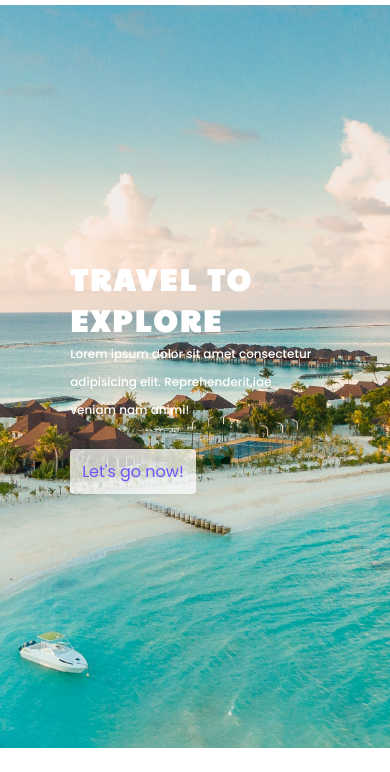
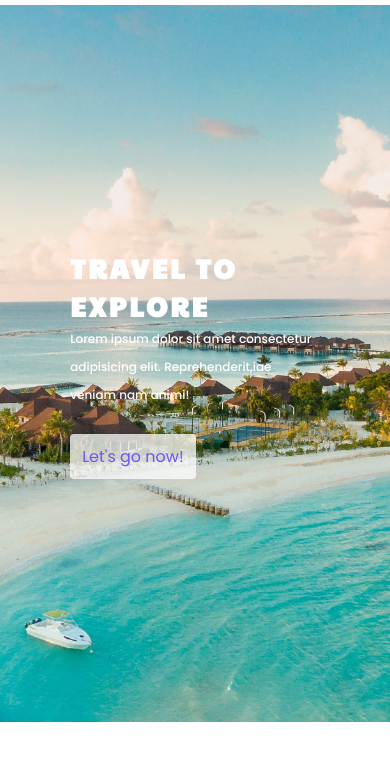
Before and after one commit to Hasime1/Travel-explore, a plain HTML site: page index.html in a window 390 px wide. Shown: the part 72-844 px from the top of the page. Drawn offline with Linux system fonts and the light colour scheme.

Commit message:
media-queries

```diff
--- a/css/style.css
+++ b/css/style.css
@@ -24,7 +24,7 @@ body {
         sans-serif;
 }
 
-.container {
+ .container {
     height: 1200px auto;
 }
 
@@ -403,18 +403,14 @@ section.services .container-img img {
 }
 
 /*small devices*/
-@media (max-width:575px) {
-    .container {
-        width: 100%;
-        margin: 0 auto;
-    }
+ @media (max-width:575px) {
 
     header ul li {
         display: none;
     }
 
     :root {
-        --h1-font: 30px;
+        --h1-font: 27px;
         --h2-font: 20px;
         --p-font: 12px;
     }
@@ -445,10 +441,10 @@ section.services .container-img img {
         cursor: pointer;
     }
 
+
     .container-img img {
-        /* width: 79px;
-       height: 70px; */
-        padding: 10px;
+
+       padding: 10px;
         background: var(--bg-color);
         box-shadow: 5px 10px 30px rgb(85 85 85/20%);
         border-radius: 4px;
@@ -465,8 +461,9 @@ section.services .container-img img {
     }
 }
 
+
 /*medium devices*/
-@media (max-width:1040px) {
+ @media (min-width:575px) and (max-width:1040px) {
     header ul li {
         display: none;
     }
@@ -479,4 +476,11 @@ section.services .container-img img {
         width: 50%;
         margin-bottom: 12px;
     }
+   :root {
+
+     --h1-font: 34px;
+     --h2-font: 28px;
+     --p-font: 14px;
+     transition: .2s;
+ }
 }
```
